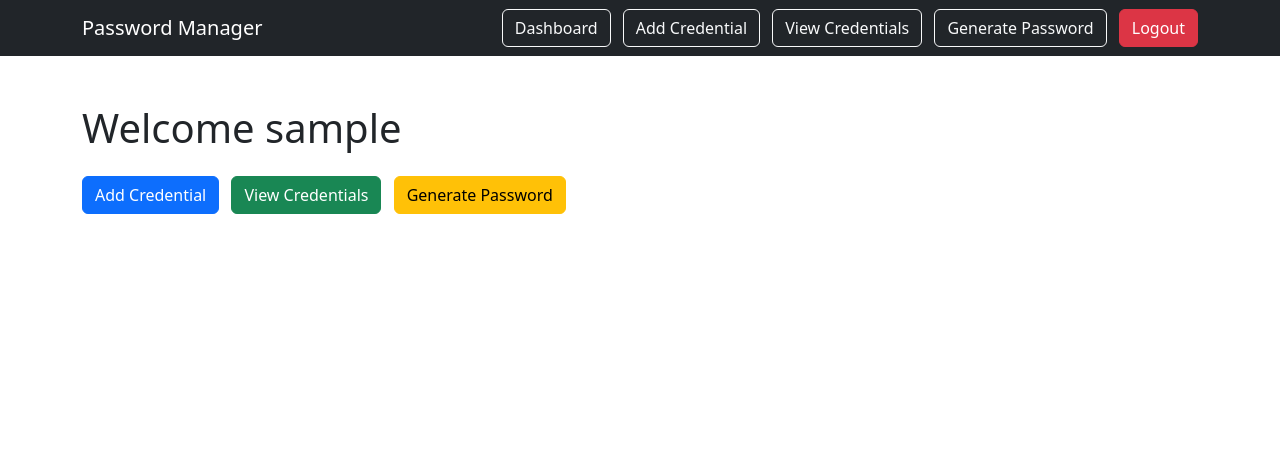
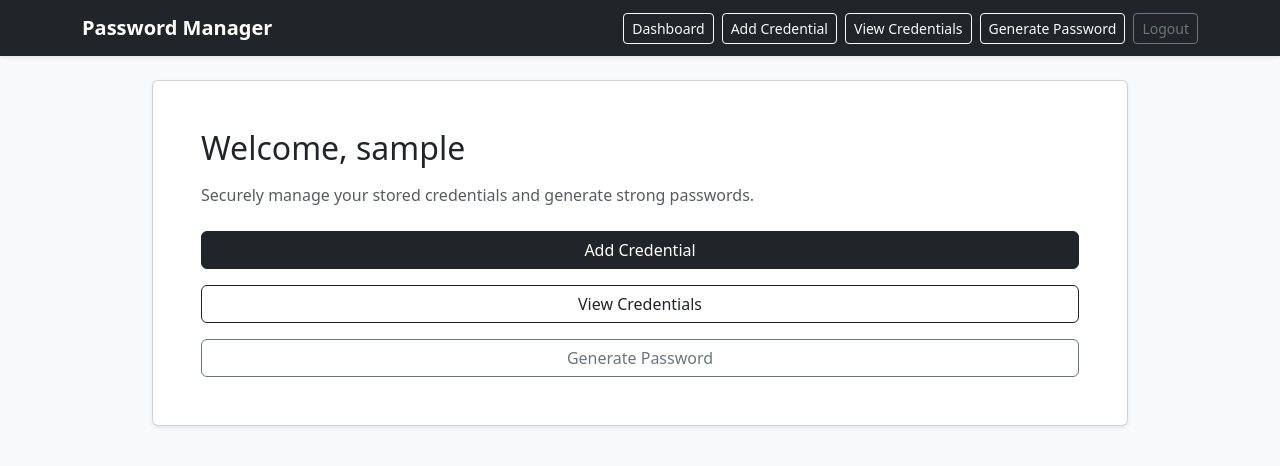
Before and after one commit to divyanshchawlaa/password-manager-security-project, a Flask app: page /dashboard in a window 1280 px wide. Shown: the top 466 px of the page. Run offline with Flask 3, Linux system fonts and the light colour scheme; the visitor is signed in with stand-in values (Sample User, id 1); parts of the project's set-up code (start-up, migrations or seed data) failed here and were passed over.

Commit message:
Improve dashboard and form interfaces with Bootstrap

```diff
--- a/templates/base.html
+++ b/templates/base.html
@@ -8,43 +8,70 @@
         href="https://cdn.jsdelivr.net/npm/bootstrap@5.3.3/dist/css/bootstrap.min.css"
         rel="stylesheet">
 
+    <style>
+
+        body {
+            background-color: #f8f9fa;
+        }
+
+        .main-container {
+            max-width: 1000px;
+        }
+
+    </style>
+
 </head>
 
 <body>
 
-<nav class="navbar navbar-expand-lg navbar-dark bg-dark">
+<nav class="navbar navbar-expand-lg navbar-dark bg-dark shadow-sm">
 
     <div class="container">
 
-        <a class="navbar-brand" href="/dashboard">
+        <a class="navbar-brand fw-bold" href="/dashboard">
             Password Manager
         </a>
 
-        <div>
+        <div class="d-flex">
 
-            <a class="btn btn-outline-light me-2"
-               href="/dashboard">
+            <a
+                class="btn btn-outline-light btn-sm me-2"
+                href="/dashboard">
+
                 Dashboard
+
             </a>
 
-            <a class="btn btn-outline-light me-2"
-               href="/add">
+            <a
+                class="btn btn-outline-light btn-sm me-2"
+                href="/add">
+
                 Add Credential
+
             </a>
 
-            <a class="btn btn-outline-light me-2"
-               href="/view">
+            <a
+                class="btn btn-outline-light btn-sm me-2"
+                href="/view">
+
                 View Credentials
+
             </a>
 
-            <a class="btn btn-outline-light me-2"
-               href="/generate">
+            <a
+                class="btn btn-outline-light btn-sm me-2"
+                href="/generate">
+
                 Generate Password
+
             </a>
 
-            <a class="btn btn-danger"
-               href="/logout">
+            <a
+                class="btn btn-outline-secondary btn-sm"
+                href="/logout">
+
                 Logout
+
             </a>
 
         </div>
@@ -53,7 +80,7 @@
 
 </nav>
 
-<div class="container mt-5">
+<div class="container main-container mt-4">
 
     {% with messages = get_flashed_messages(with_categories=true) %}
 
@@ -61,8 +88,17 @@
 
             {% for category, message in messages %}
 
-                <div class="alert alert-{{ category }}">
+                <div class="alert alert-{{ category }} alert-dismissible fade show">
+
                     {{ message }}
+
+                    <button
+                        type="button"
+                        class="btn-close"
+                        data-bs-dismiss="alert">
+
+                    </button>
+
                 </div>
 
             {% endfor %}
@@ -76,5 +112,7 @@
 
 </div>
 
+<script src="https://cdn.jsdelivr.net/npm/bootstrap@5.3.3/dist/js/bootstrap.bundle.min.js"></script>
+
 </body>
 </html>
--- a/templates/dashboard.html
+++ b/templates/dashboard.html
@@ -2,25 +2,48 @@
 
 {% block content %}
 
-<h1>Welcome {{ username }}</h1>
+<div class="card shadow-sm">
 
-<div class="mt-4">
+    <div class="card-body p-5">
 
-    <a href="/add"
-       class="btn btn-primary me-2">
+        <h2 class="mb-3">
+            Welcome, {{ username }}
+        </h2>
+
+        <p class="text-muted mb-4">
+            Securely manage your stored credentials and generate strong passwords.
+        </p>
+
+        <div class="d-grid gap-3">
+
+            <a
+                href="/add"
+                class="btn btn-dark">
+
                 Add Credential
+
             </a>
 
-    <a href="/view"
-       class="btn btn-success me-2">
+            <a
+                href="/view"
+                class="btn btn-outline-dark">
+
                 View Credentials
+
             </a>
 
-    <a href="/generate"
-       class="btn btn-warning">
+            <a
+                href="/generate"
+                class="btn btn-outline-secondary">
+
                 Generate Password
+
             </a>
 
         </div>
 
+    </div>
+
+</div>
+
 {% endblock %}
```
Also changed, not shown: templates/add_credential.html (+47 -27 lines), templates/edit_credential.html (+47 -27 lines), templates/generate_password.html (+23 -16 lines). Lines whose indentation alone changed are shown as unchanged.
